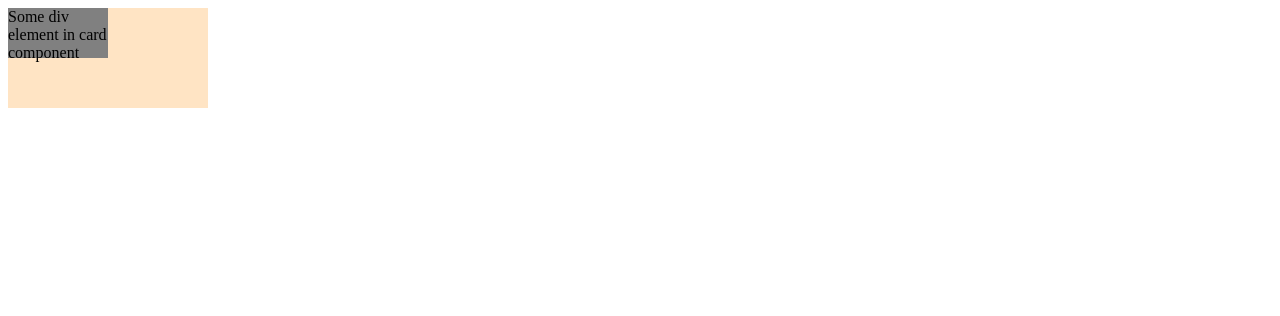
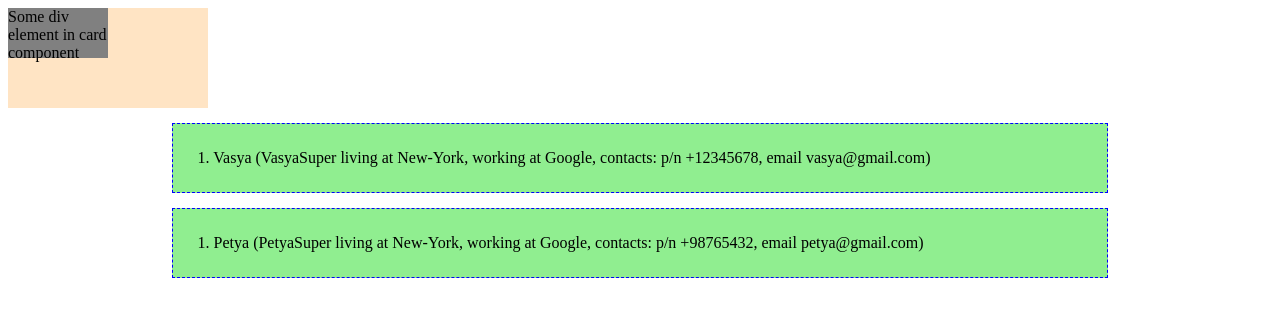
Before and after one commit to LehaGer/react-and-ts-found-project, a React (Create React App) app: page / in a window 1280 px wide. Shown: the top 316 px of the page. Built offline with nearby package versions, Linux system fonts and the light colour scheme; the HTML template or start-up script is replaced by a standard one.

Commit message:
feat: creted component UserList

```diff
--- a/src/App.tsx
+++ b/src/App.tsx
@@ -1,7 +1,41 @@
 import React from 'react';
 import Card, {variantsSet} from "./components/Card";
+import UserList from "./components/UserList";
+import {IUser} from "./types/types";
 
 function App() {
+
+    const users: IUser[] = [
+        {
+            id: 1,
+            name: "Vasya",
+            username: "VasyaSuper",
+            phone: "+12345678",
+            website: "vasyasuper.com",
+            email: "vasya@gmail.com",
+            address: {
+                city: "New-York"
+            },
+            company: {
+                name: "Google"
+            }
+        },
+        {
+            id: 1,
+            name: "Petya",
+            username: "PetyaSuper",
+            phone: "+98765432",
+            website: "petyasuper.com",
+            email: "petya@gmail.com",
+            address: {
+                city: "New-York"
+            },
+            company: {
+                name: "Google"
+            }
+        },
+    ];
+
     return (
         <div className="App">
             <Card width={200} height={100} someVariant={variantsSet.primary} onClick={(num) => {console.log("click from Card, num: " + num)}}>
@@ -9,6 +43,7 @@ function App() {
                     Some div element in card component
                 </div>
             </Card>
+            <UserList users={users}/>
         </div>
     );
 }
--- /dev/null
+++ b/src/components/UserList.tsx
@@ -0,0 +1,20 @@
+import React, {FC} from 'react';
+import {IUser} from "../types/types";
+
+interface UserListInterface {
+    users: IUser[]
+}
+
+const UserList: FC<UserListInterface> = ({users}) => {
+    return (
+        <div>
+            {users.map(user =>
+                <div key={user.id} style={{backgroundColor: "lightgreen", border: "1px dashed blue", margin: "15px auto", padding: "25px", width: "70%"}}>
+                    {user.id}. {user.name} ({user.username} living at {user.address.city}, working at {user.company.name}, contacts: p/n {user.phone}, email {user.email})
+                </div>
+            )}
+        </div>
+    );
+};
+
+export default UserList;
--- /dev/null
+++ b/src/types/types.tsx
@@ -0,0 +1,29 @@
+export interface IGeo {
+    lat: number,
+    lng: number
+}
+
+export interface IAddress {
+    street?: string,
+    suite?: string,
+    city: string,
+    zipcode?: string,
+    geo?: IGeo
+}
+
+export interface ICompany {
+    name: string,
+    catchPhrase?: string,
+    bs?: string
+}
+
+export interface IUser {
+    id: number,
+    name: string,
+    username: string,
+    email: string,
+    address: IAddress,
+    phone: string,
+    website?: string,
+    company: ICompany
+}
```
Lines whose indentation alone changed are shown as unchanged.
